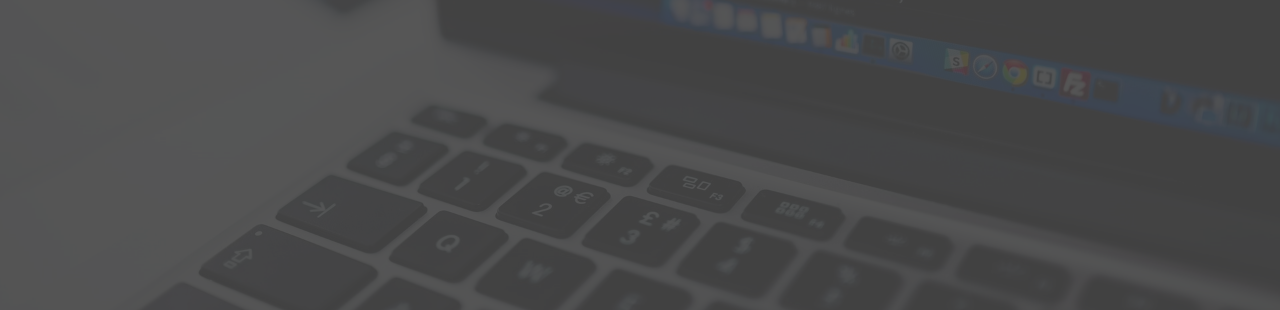
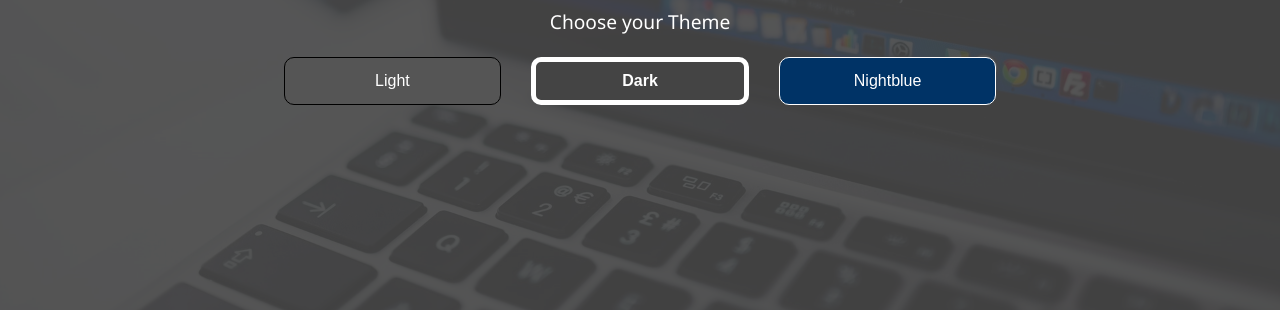
Before and after one commit to AW2609/Homepage-no-Sass-, a website: page dist/index.html in a window 1280 px wide. Shown: the part 490-800 px from the top of the page. Drawn offline with Linux system fonts and the light colour scheme; the site is published under a folder, as on GitHub Pages, so addresses that start at the root find nothing.

Commit message:
initial project - 2

```diff
--- a/dist/index.html
+++ b/dist/index.html
@@ -7,7 +7,7 @@
   <meta http-equiv="X-UA-Compatible" content="ie=edge" />
   <link id="mainCss" rel="stylesheet" href="css/main.css" />
   <link rel="stylesheet" href="css/fontawesome/all.css" />
-  <script src="/js/main.js"></script>
+  <script src="js/main.js"></script>
   <title>Welcome to my Homepage</title>
 </head>
 
```
Also changed, not shown: package.json (+7 -2 lines), 2 other files.
